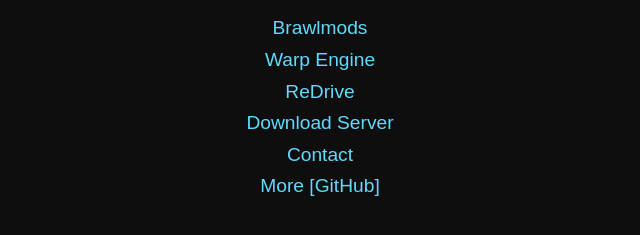
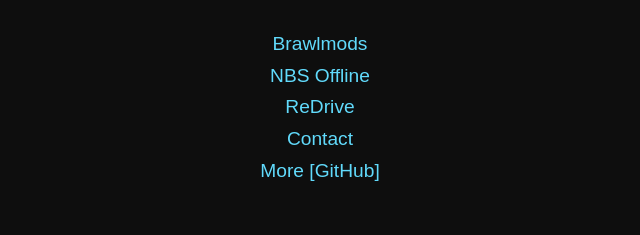
Before and after one commit to natesworks/natesworks.com, a plain HTML site: page index.html in a window 1280 px wide. Shown: the part 373-608 px from the top of the page, without its empty margins (320-960 px from the left). Drawn offline with Linux system fonts and the light colour scheme.

Commit message:
Update index.html

```diff
--- a/index.html
+++ b/index.html
@@ -48,9 +48,8 @@ a:hover {
   <h2>C++ developer</h2>
   <div class="links">
     <a href="https://brawlmods.natesworks.com">Brawlmods</a>
-    <a href="https://github.com/natesworks/warpengine">Warp Engine</a>
+    <a href="https://t.me/nbsoffline">NBS Offline</a>
     <a href="https://github.com/natesworks/redrive">ReDrive</a>
-    <a href="https://content.natesworks.com">Download Server</a>
     <a href="mailto:contact@natesworks.com">Contact</a>
     <a href="https://github.com/natesworks">More [GitHub]</a>
   </div>
```
